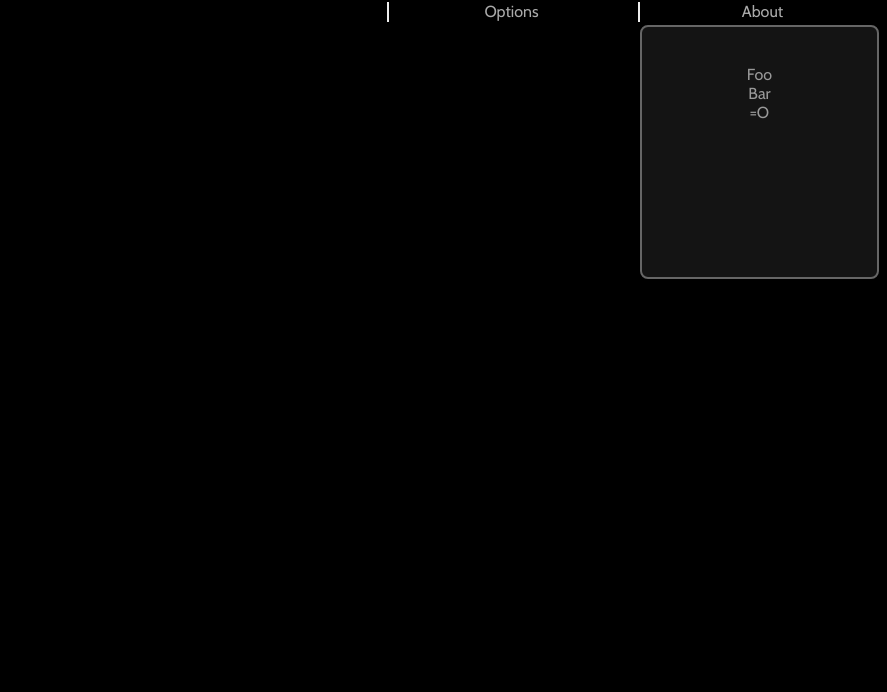
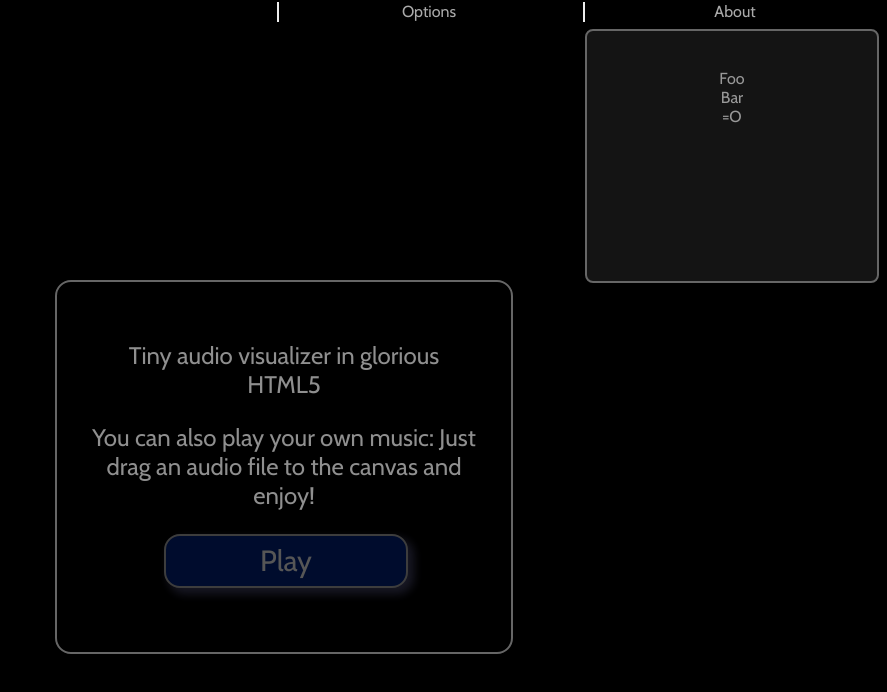
Before and after one commit to krevert/Algorhythm, a plain HTML site: page index.html in a window 1280 px wide. Both pictures are taken after a click on the link "About". Shown: the whole page, without its empty margins (393-1280 px from the left). Drawn offline with nearby package versions, Linux system fonts and the light colour scheme.

Commit message:
Adding gretting box and play button; minor stylesheet improvements

```diff
--- a/index.html
+++ b/index.html
@@ -29,7 +29,7 @@
             height: 20px;
             padding: 0px;
             margin: 2px;
-            width: 245px;
+            width: 300px;
             opacity: 1;
         }
         ul li a {
@@ -53,17 +53,59 @@
            margin: 0px;
            height: 20px;
         }
+        .button {
+           position: relative;
+           width: 240px;
+           height: 50px;
+           left: 50%;
+           font-size: 22pt;
+           line-height: 50px;
+           margin-left: -120px;
+           background-color: #00227f;
+           border: 2px solid;
+           border-radius: 16px;
+           border-color: #aaa;
+           -moz-box-shadow:    5px 5px 10px 1px #446;
+           -webkit-box-shadow: 5px 5px 10px 1px #446;
+           box-shadow:         5px 5px 10px 1px #446;
+           opacity: 0.6;
+        }
+        .button:active {
+           background-color: #0022af;
+        }
         #aboutBox {
             height: 250px;
-            width:  235px;
+            width:  290px;
             color:  #fff;
-            margin-top: 4px;
+            margin-top: 8px;
             background-color: #222;
             border: 2px solid;
             border-color: #aaa;
             border-radius: 8px;
             opacity: 0.6;
             display: none;
+            overflow: hidden;
+           /* -webkit-transition: height 0.25s ease-out;*/
+        }
+        #greetBox {
+            display: block;
+            font-size: 18pt;
+            position: fixed;
+            width: 30%;
+            height: 30%;
+            min-height: 300px;
+            top: 35%;
+            left: 35%;
+            padding: 35px;
+            border: 2px solid;
+            border-color: #aaa;
+            border-radius: 16px;
+            opacity: 0.6;
+            -webkit-transition: opacity 0.5s ease-in;
+        }
+        #loadingText {
+            display: none;
+            font-size: 22pt;
         }
     </style>
 
@@ -85,7 +127,12 @@
             var optionMenuVisible = false;
             var aboutMenuVisible  = false;
 
-            var gui = new dat.GUI({ autoPlace: true, width: 250 });
+            document.getElementById('playButton').addEventListener('click', function() {
+                document.getElementById('loadingText').style.display = 'block';
+                Analyzer(settings);
+            }, false);
+
+            var gui = new dat.GUI({ autoPlace: false, width: 250 });
             var optionField = document.getElementById('options');
             optionField.appendChild(gui.domElement);
 
@@ -104,18 +151,20 @@
 
             var aboutBox = document.getElementById('aboutBox');
             document.getElementById('aboutMenu').addEventListener('click', function() {
-                if (aboutMenuVisible)
-                    aboutBox.style.display = 'none';
-                else
-                    aboutBox.style.display = 'block';
+                if (aboutMenuVisible) {
+                    aboutBox.style.display  = 'none';
+                    //aboutBox.style.height  = '0px';
+                }
+                else {
+                    aboutBox.style.display  = 'block';
+                    //aboutBox.style.height  = '250px';
+                }
                 aboutMenuVisible = !aboutMenuVisible;
             }, false);
 
             gui.close();
             gui.add(settings, 'lines').name('Lines').min(50).max(500).step(1);
             gui.add(settings, 'circles').name('Circles').min(1).max(15).step(1);
-
-            Analyzer(settings);
         })();
     }
 
@@ -141,6 +190,14 @@
 </ul>
 </div>
 
+
+<div id="greetBox">
+    <p> Tiny audio visualizer in glorious HTML5 </p>
+    <p> You can also play your own music: Just drag an audio file to the canvas and enjoy! </p>
+    <div id="playButton" class="button">Play</div>
+    <br><div id="loadingText">Loading ...</div>
+</div>
+
 <canvas id="paintdevice">
     Your browser doesn't support the HTML5 Canvas element.
 </canvas>
--- a/js/analyzer.js
+++ b/js/analyzer.js
@@ -51,7 +51,7 @@ var Analyzer = (function() {
         ctx.lineWidth = 3;
         ctx.lineJoin = "round";
 
-        //Loader.requestFile("content/CloudCompany.mp3", play, printErrorMessage);
+        Loader.requestFile("content/CloudCompany.mp3", play, printErrorMessage);
 
     }
 
@@ -163,6 +163,8 @@ var Analyzer = (function() {
 
     var play = function(rawBuffer) {
 
+        document.getElementById('greetBox').style.opacity = 0.0;
+
         var mucke = audioCtx.createBuffer(rawBuffer, false);
         mucke.gain = 1.0;
         //console.log("Sample Rate: " + mucke.sampleRate);
```
